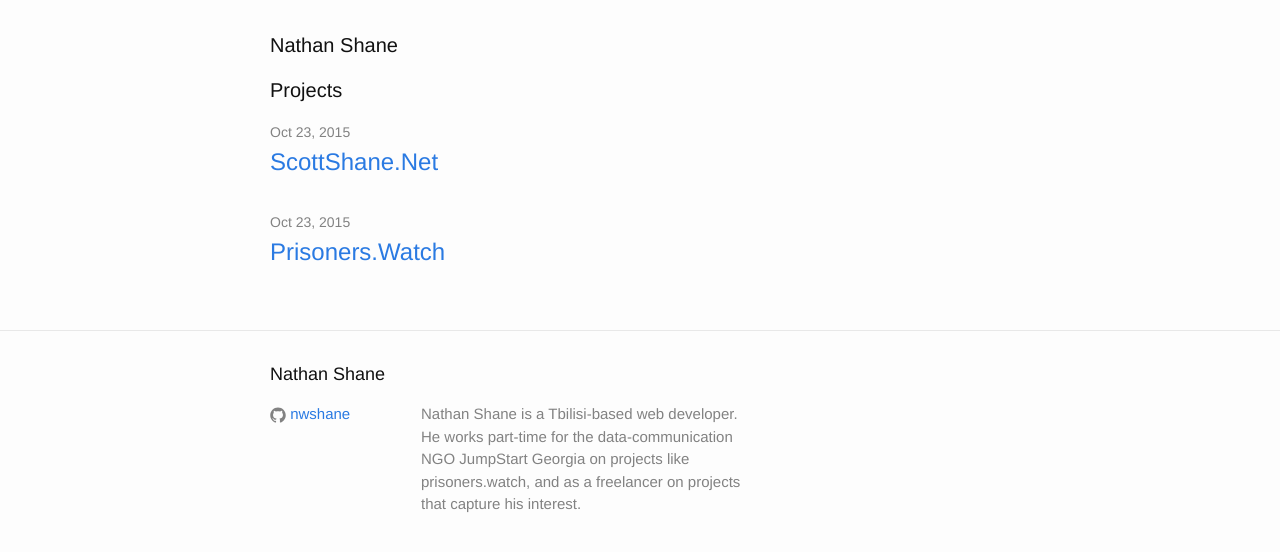
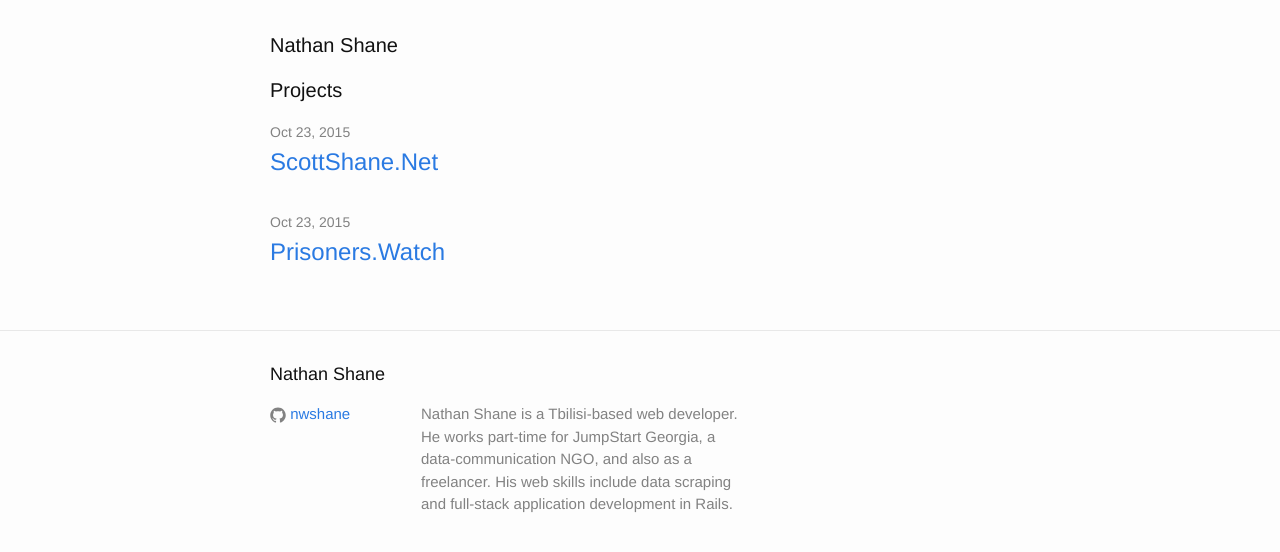
Before and after one commit to nwshane/nwshane.github.io, a Jekyll site: the page built from index.html, in a window 1280 px wide. Shown: the top 552 px of the page. Built offline with Jekyll 4.4.1, drawn with Linux system fonts in a browser that asks for light colours.

Commit message:
Removed site.baseurl, rewrote site.description and added.site.subtitle.

```diff
--- a/_config.yml
+++ b/_config.yml
@@ -1,12 +1,11 @@
 # Site settings
 title: Nathan Shane
+subtitle: Tbilisi-based web developer
 description: >
-  Nathan Shane is a Tbilisi-based web developer. He works part-time for
-  the data-communication NGO JumpStart Georgia on projects like
-  prisoners.watch, and as a freelancer on projects that capture his interest.
-# the subpath of your site, e.g. /blog/
-baseurl: ""
-# the base hostname & protocol for your site
+  Nathan Shane is a Tbilisi-based web developer. He works part-time
+  for JumpStart Georgia, a data-communication NGO, and also as a freelancer.
+  His web skills include data scraping and full-stack application development
+  in Rails.
 url: 'http://nathanshane.me'
 github_username: nwshane
 
--- a/_includes/head.html
+++ b/_includes/head.html
@@ -6,6 +6,6 @@
   <title>{% if page.title %}{{ page.title }}{% else %}{{ site.title }}{% endif %}</title>
   <meta name="description" content="{% if page.excerpt %}{{ page.excerpt | strip_html | strip_newlines | truncate: 160 }}{% else %}{{ site.description }}{% endif %}">
 
-  <link rel="stylesheet" href="{{ "/css/main.css" | prepend: site.baseurl }}">
-  <link rel="canonical" href="{{ page.url | replace:'index.html','' | prepend: site.baseurl | prepend: site.url }}">
+  <link rel="stylesheet" href="{{ "/css/main.css" }}">
+  <link rel="canonical" href="{{ page.url | replace:'index.html','' | prepend: site.url }}">
 </head>
--- a/index.html
+++ b/index.html
@@ -14,7 +14,7 @@
         <span class="post-meta">{{ project.date | date: "%b %-d, %Y" }}</span>
 
         <h2>
-          <a class="post-link" href="{{ project.url | prepend: site.baseurl }}">{{ project.title }}</a>
+          <a class="post-link" href="{{ project.url }}">{{ project.title }}</a>
         </h2>
       </li>
     {% endfor %}
```
